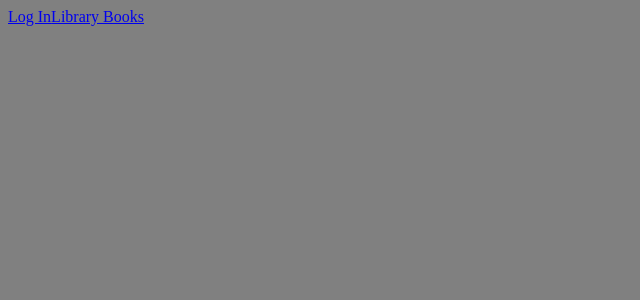
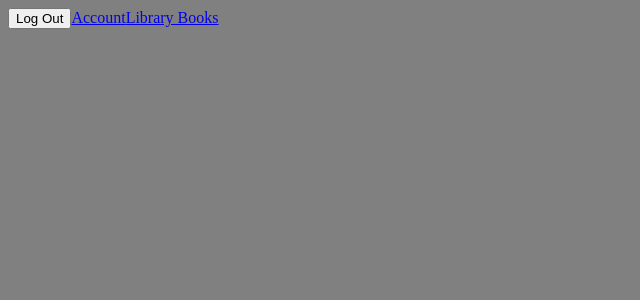
Before and after one commit to nsavva38/block-30a, a React (Vite) app: page /register in a window 1280 px wide. Before the commit this address had no page. Shown: the top 300 px of the page, without its empty margins (0-640 px from the left). Built offline with nearby package versions, Linux system fonts and the light colour scheme; sample sign-in values are in the browser's storage.

Commit message:
token set to local storage

```diff
--- a/src/App.jsx
+++ b/src/App.jsx
@@ -10,9 +10,13 @@ import Account from "./components/Account.jsx";
 
 const App = () => {
   const navigate = useNavigate();
-  const [accessToken, setAccessToken] = useState(``);
+  const [accessToken, setAccessToken] = useState(localStorage.getItem('token'));
 
-
+const logOut = () => {
+  localStorage.removeItem('token');
+  setAccessToken(``);
+  navigate(`/books`);
+}
 
 
 //--------------------------------RETURN--------------------------------//
@@ -23,7 +27,7 @@ const App = () => {
       {
         accessToken ?
         <>
-          <button onClick={() => {setAccessToken(``); navigate(`/books`)}}>Log Out</button>
+          <button onClick={() => {logOut()}}>Log Out</button>
           <Link to={`/account`}>Account</Link>
         </>
         :
--- a/src/components/Register.jsx
+++ b/src/components/Register.jsx
@@ -29,7 +29,8 @@ const Register = ( {setAccessToken }) => {
       }).then(response => response.json())
         .then(result => {
           console.log(result);
-          setAccessToken(result.token)
+          setAccessToken(result.token);
+          localStorage.setItem('token', result.token);
         })
         .catch(console.error);
 
@@ -57,7 +58,8 @@ const Register = ( {setAccessToken }) => {
     }).then(response => response.json())
       .then(result => {
         console.log(result);
-        setAccessToken(result.token)
+        setAccessToken(result.token);
+        localStorage.setItem('token', result.token);
       })
       .catch(console.error);
 
```
